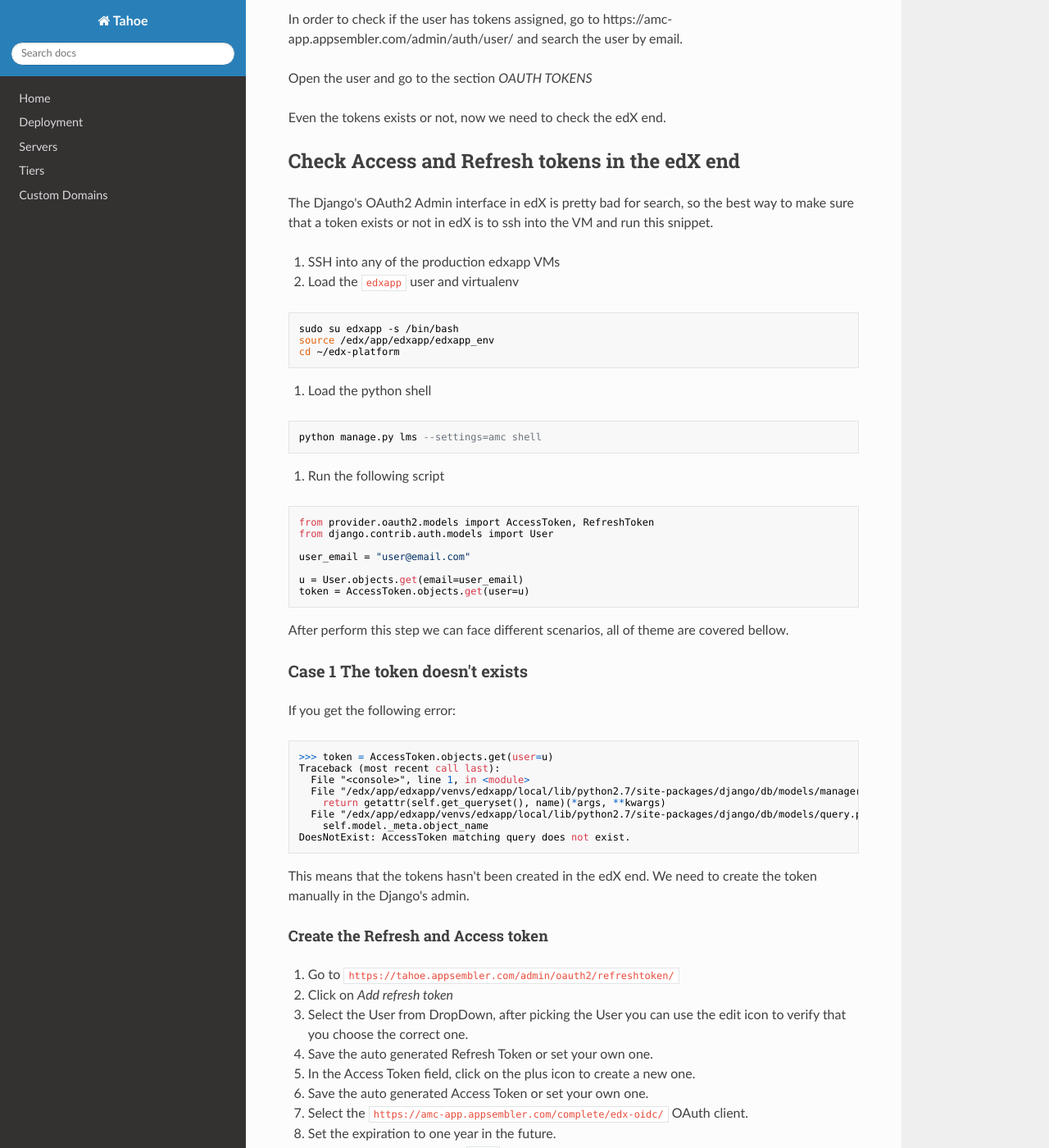
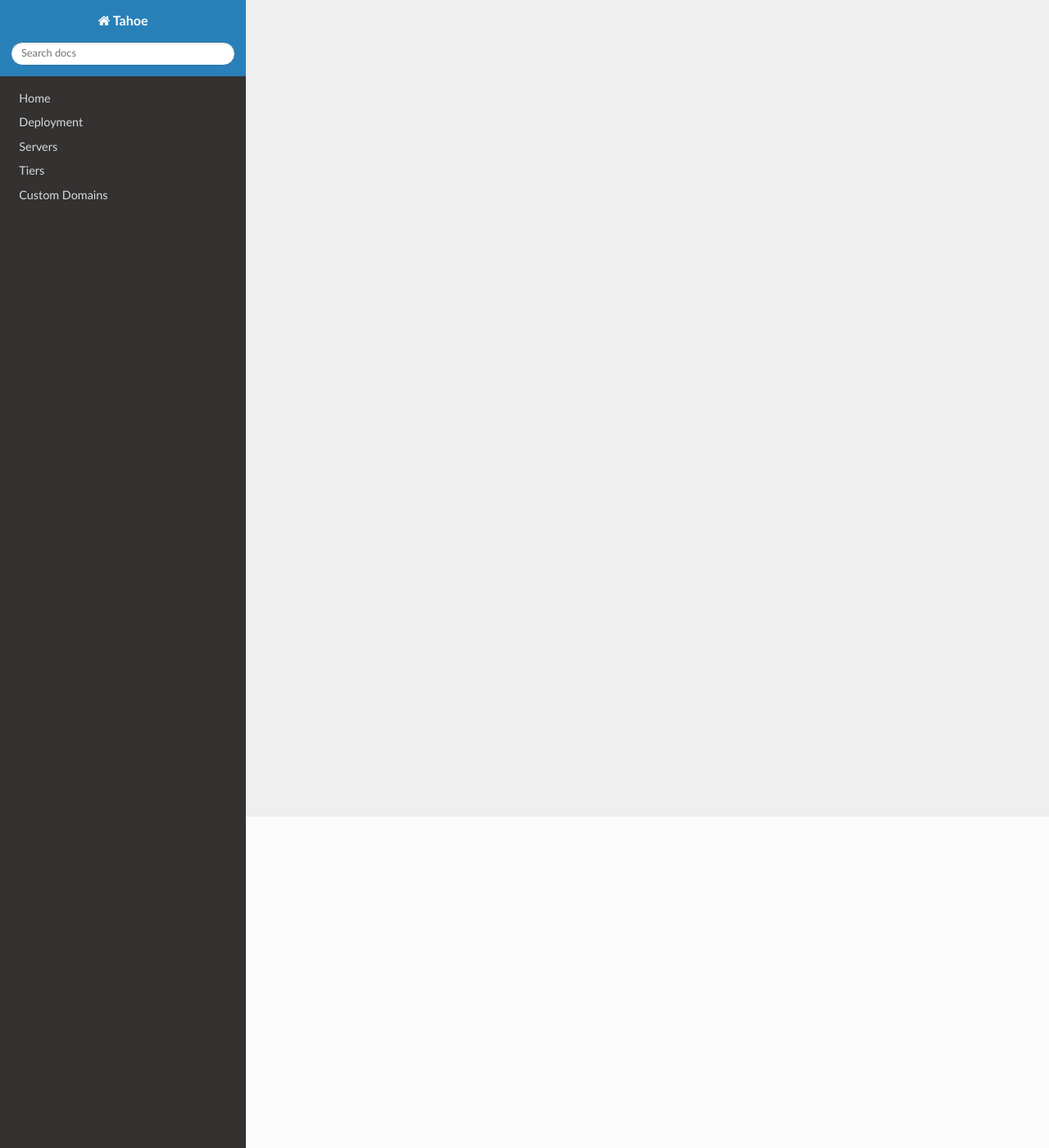
Before and after one commit to appsembler/tahoe, an MkDocs documentation site: the page built from docs/fix_tahoe_user.md, in a window 1280 px wide and 1400 px high, scrolled down 404 px. Shown: the whole window at 82% size. Built offline with MkDocs 1.6.1, drawn with Linux system fonts in a browser that asks for light colours; nearby versions of some CDN libraries; old or Windows-style settings are respelled for this version of MkDocs; some of the changed text lies outside the part shown.

Commit message:
Convert the OAuth Tahoe user fix to a runbook

````diff
--- a/docs/fix_tahoe_user.md
+++ b/docs/fix_tahoe_user.md
@@ -1,92 +1 @@
-# AMC User Fix guide
-
-**Goal**: The idea of this documentation is to trouble shoot and solve the spinning wheel user error in AMC.
-
-## Check if the user has an Access and Refresh token assigned in AMC.
-
-All the AMC users have match edX user (email match). This user is able to perform operation from AMC, using an access and refresh token. During the sign up/user creation process, those tokens are created in the edX end, and assigned (and saved) to the AMC user.
-
-In order to check if the user has tokens assigned, go to https://amc-app.appsembler.com/admin/auth/user/ and search the user by email.
-
-Open the user and go to the section *OAUTH TOKENS*
-
-Even the tokens exists or not, now we need to check the edX end.
-
-## Check Access and Refresh tokens in the edX end
-
-The Django's OAuth2 Admin interface in edX is pretty bad for search, so the best way to make sure that a token exists or not in edX is to ssh into the VM and run this snippet.
-
-1. SSH into any of the production edxapp VMs
-2. Load the `edxapp` user and virtualenv
-```
-sudo su edxapp -s /bin/bash
-source /edx/app/edxapp/edxapp_env
-cd ~/edx-platform
-```
-3. Load the python shell
-```
-python manage.py lms --settings=amc shell
-```
-4. Run the following script
-```
-from provider.oauth2.models import AccessToken, RefreshToken
-from django.contrib.auth.models import User
-
-user_email = "user@email.com"
-
-u = User.objects.get(email=user_email)
-token = AccessToken.objects.get(user=u)
-```
-
-After perform this step we can face different scenarios, all of theme are covered bellow.
-
-### Case 1 The token doesn't exists
-If you get the following error:
-```
->>> token = AccessToken.objects.get(user=u)
-Traceback (most recent call last):
-  File "<console>", line 1, in <module>
-  File "/edx/app/edxapp/venvs/edxapp/local/lib/python2.7/site-packages/django/db/models/manager.py", line 127, in manager_method
-    return getattr(self.get_queryset(), name)(*args, **kwargs)
-  File "/edx/app/edxapp/venvs/edxapp/local/lib/python2.7/site-packages/django/db/models/query.py", line 334, in get
-    self.model._meta.object_name
-DoesNotExist: AccessToken matching query does not exist.
-```
-This means that the tokens hasn't been created in the edX end. We need to create the token manually in the Django's admin.
-
-#### Create the Refresh and Access token
-1. Go to `https://tahoe.appsembler.com/admin/oauth2/refreshtoken/`
-2. Click on *Add refresh token*
-3. Select the User from DropDown, after picking the User you can use the edit icon to verify that you choose the correct one.
-4. Save the auto generated Refresh Token or set your own one.
-5. In the Access Token field, click on the plus icon to create a new one.
-6. Save the auto generated Access Token or set your own one.
-7. Select the `https://amc-app.appsembler.com/complete/edx-oidc/` OAuth client.
-8. Set the expiration to one year in the future.
-9. For scope leave the default `read` value.
-10. Save
-11. Now back in the refresh token form, Select the `https://amc-app.appsembler.com/complete/edx-oidc/` OAuth client again.
-12. Leave the `Expired` checkbox unchecked.
-
-#### Set the new Token in AMC app
-1. Go to `https://amc-app.appsembler.com/admin/auth/user/` and search for the user by email.
-2. Open the edit form and go to the *OAUTH TOKENS* section.
-3. Fill out the new Access and Refresh tokens.
-4. Set the expiration to one year in the future.
-5. For `token type`, set `Bearer`.
-6. Save the user.
-
-Now try to hijack the user, the spinning box should be gone. If the problem persists, we need to go to the next session.
-
-## Check user site
-If after fix the user tokens, the problem persists, it's probably because the user isn't assigned to any site in edX.
-
-### Check the user organisation in AMC
-1. Go to `https://amc-app.appsembler.com/admin/organizations/organization/`
-2. Search for the Organisation by name, for example: *Redis* or *Cybereason*.
-3. Open the organisation and check the user is inside org, so it's basically inside the *Chosen Users* box. If is not, check for the user and add it.
-
-### Check for the user organisation in edX
-1. Go to `https://tahoe.appsembler.com/admin/sites/site/`
-2. Search for the Organisation by name, for example: *Redis* or *Cybereason*.
-3. Check that the user is listed in the *User Mapping object* and is marked as an AMC admin.
+This is now a [Runbook](https://appsembler-infrastructure.appspot.com/post/runbook-tahoe-spinning-box/).
````
